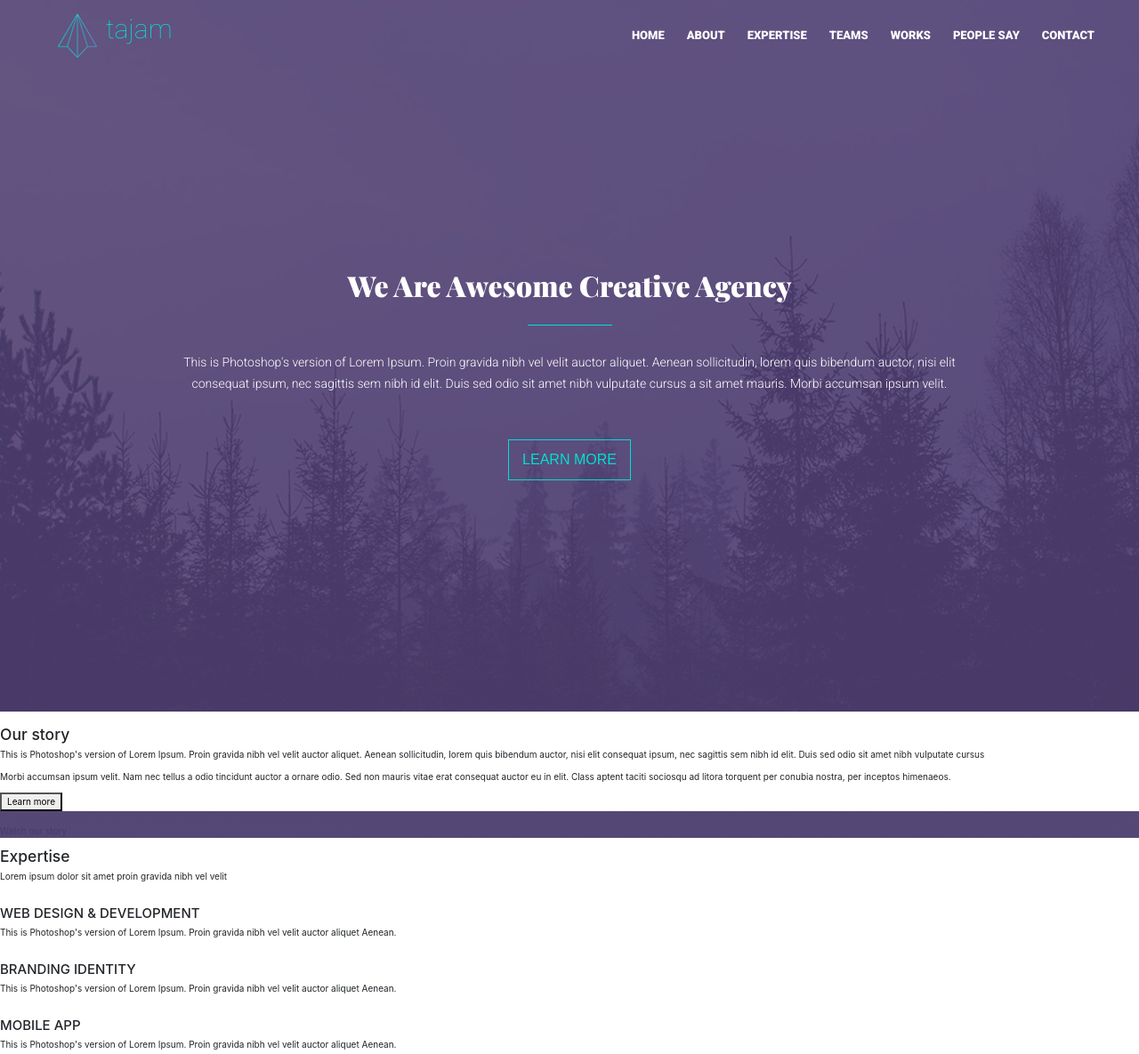
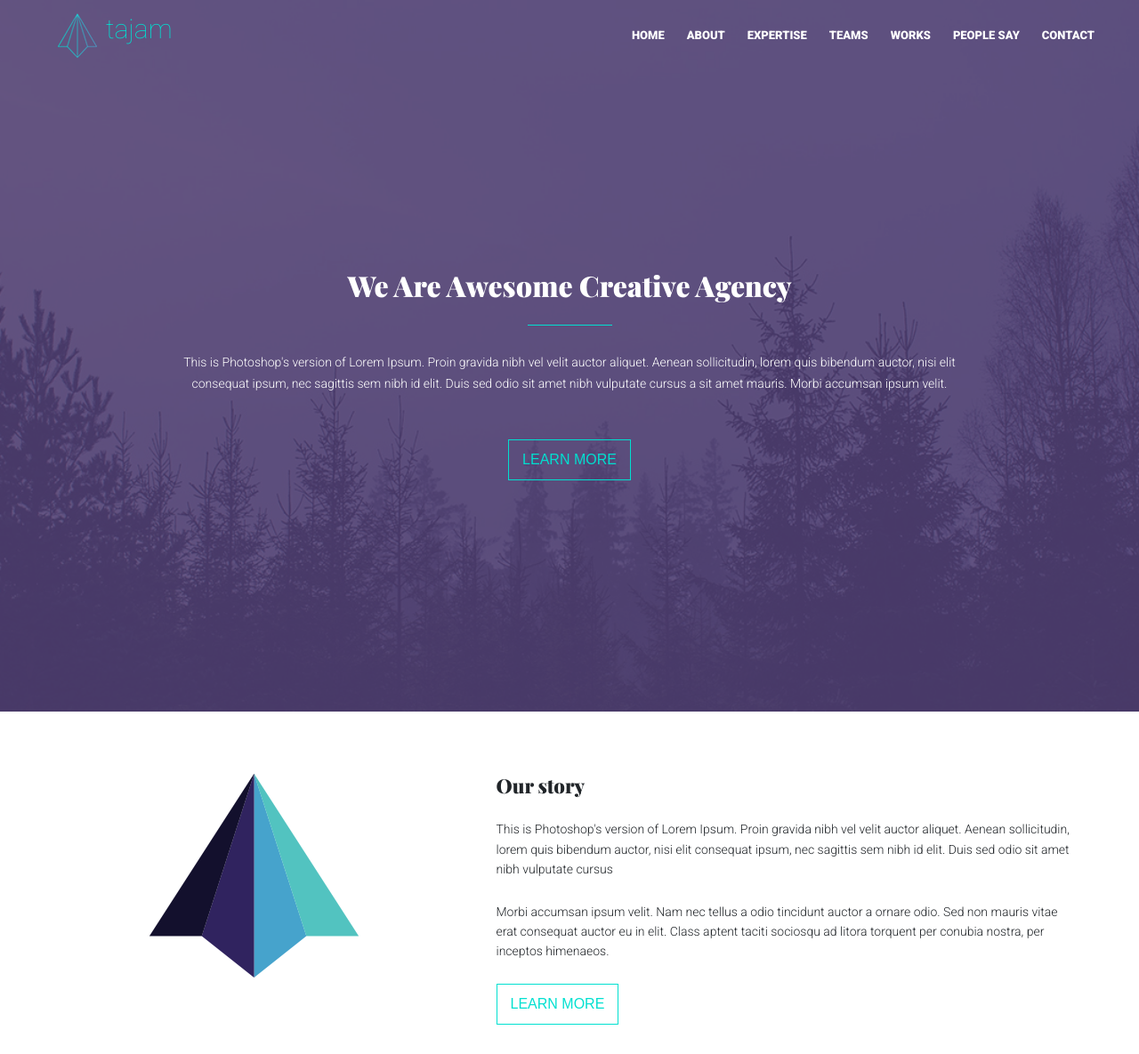
Before and after one commit to Ronic404/tajam, a website built with webpack: page src/index.html in a window 1280 px wide. Shown: the top 1185 px of the page at 89% size. Built offline with nearby package versions, Linux system fonts and the light colour scheme; a web font is replaced by a local one.

Commit message:
add about-page

```diff
--- a/src/assets/sass/index.scss
+++ b/src/assets/sass/index.scss
@@ -6,6 +6,7 @@
 
 @import './layouts/header';
 @import './layouts/home-page';
+@import './layouts/about-page';
 @import './layouts/video-page';
 @import './layouts/team-page';
 @import './layouts/feedback-page';
--- /dev/null
+++ b/src/assets/sass/layouts/_about-page.scss
@@ -0,0 +1,18 @@
+.about-page {
+  padding: 70px 0;
+
+  &__title {
+    font-family: 'Playfair Display', serif;
+    font-size: 2.2rem;
+    font-weight: 900;
+    margin-bottom: 25px;
+  }
+
+  &__text {
+    font-family: 'Roboto', sans-serif;
+    font-size: 1.4rem;
+    font-weight: 300;
+    margin-bottom: 25px;
+    line-height: 1.6;
+  }
+}
--- a/src/index.html
+++ b/src/index.html
@@ -45,23 +45,25 @@
         </div>
       </div>
     </section>
-    <section>
-      <div>
-        <img src="" alt="">
+    <section class="about-page container">
+      <div class="row">
+        <div class="col-3 offset-1">
+          <img src=<%=require("./assets/img/Big-logo.png").default%> alt="Logo">
         </div>
-      <div>
-        <h3>Our story</h3>
-        <p>
+        <div class="col-7 offset-1">
+          <h3 class="about-page__title">Our story</h3>
+          <p class="about-page__text">
             This is Photoshop's version  of Lorem Ipsum. Proin gravida nibh vel velit auctor aliquet.
             Aenean sollicitudin, lorem quis bibendum auctor, nisi elit consequat ipsum, nec sagittis
             sem nibh id elit. Duis sed odio sit amet nibh vulputate cursus
           </p>
-        <p>
+          <p class="about-page__text">
             Morbi accumsan ipsum velit. Nam nec tellus a odio tincidunt auctor a ornare odio. Sed non
             mauris vitae erat consequat auctor eu in elit. Class aptent taciti sociosqu ad litora
             torquent per conubia nostra, per inceptos himenaeos.
           </p>
-        <button>Learn more</button>
+          <button class="button">Learn more</button>
+        </div>
       </div>
     </section>
     <section class="video-page">
```
Lines whose indentation alone changed are shown as unchanged.
